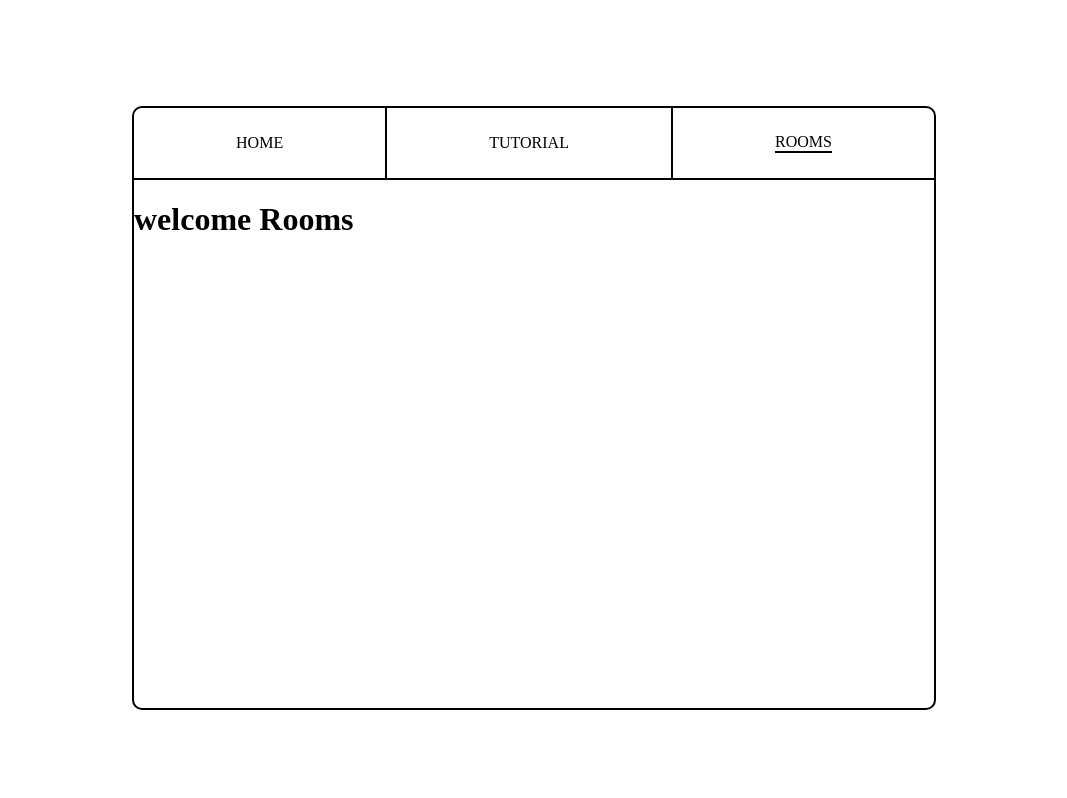
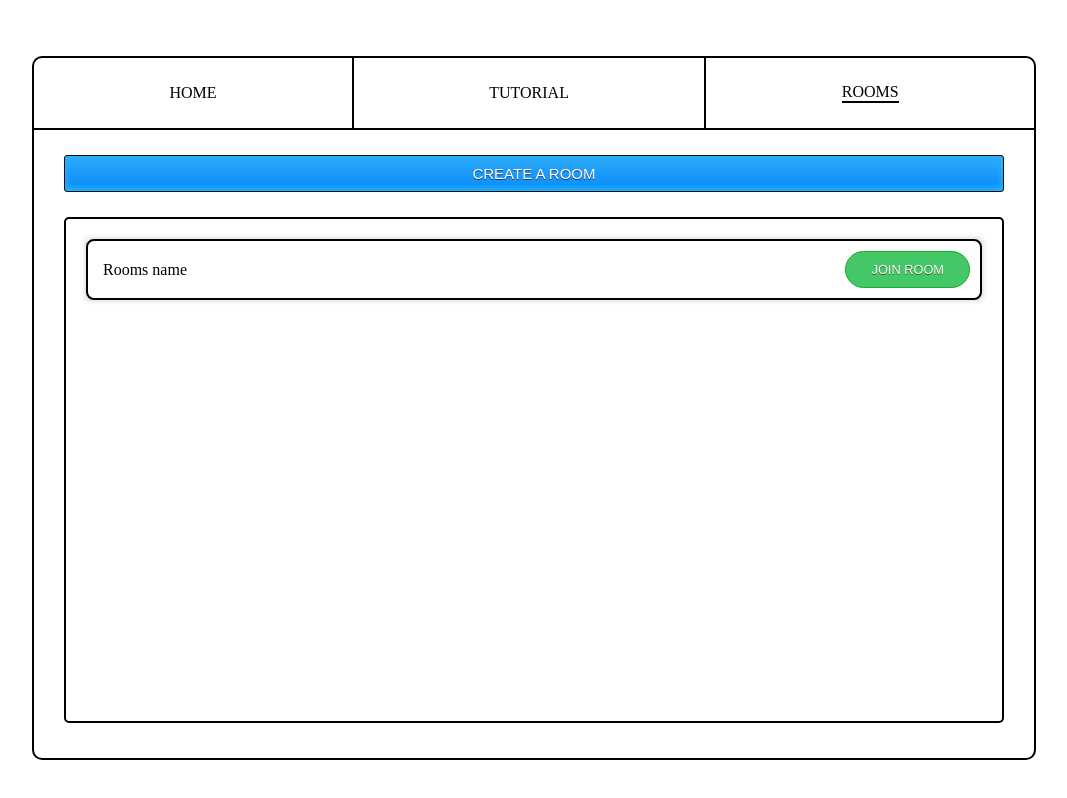
Before and after one commit to mrwanzein/battle_of_the_words, a React (Vite) app: page /rooms in a window 1280 px wide. Shown: the top 798 px of the page, without its empty margins (106-1173 px from the left). Built offline with nearby package versions, Linux system fonts and the light colour scheme.

Commit message:
added html and css for rooms, small refatoring

```diff
--- a/src/App.jsx
+++ b/src/App.jsx
@@ -5,9 +5,6 @@ import HomePage from "./components/home/HomePage";
 import Home from "./components/home/Home";
 import Tutorial from "./components/home/Tutorial";
 import Rooms from "./components/home/Rooms";
-import io from "socket.io-client";
-
-// const socket = io("http://localhost:3000");
 
 function App() {
   return (
--- a/src/components/home/HomePage.jsx
+++ b/src/components/home/HomePage.jsx
@@ -56,8 +56,10 @@ const HomePage = () => {
 export default HomePage;
 
 const HomePageArea = styled.div`
-    height: 600px;
-    width: 800px;
+    display: flex;
+    flex-direction: column;
+    height: 700px;
+    width: 1000px;
     border: 2px solid black;
     border-radius: 10px;
 `
--- /dev/null
+++ b/src/components/home/Room.jsx
@@ -0,0 +1,47 @@
+import styled from "styled-components";
+import { JoinRoomButtonGeneric } from "../shared_styles/sharedStyles";
+
+const Room = () => {
+    return (
+        <RoomWrapper>
+            <RoomContentWrapper>
+                <HostAndOpponentWrapper>
+                    <RoomsName>Rooms name</RoomsName>
+                </HostAndOpponentWrapper>
+
+                <JoinRoomButtonRoomsArea>JOIN ROOM</JoinRoomButtonRoomsArea>
+            </RoomContentWrapper>
+        </RoomWrapper>
+    )
+}
+
+export default Room;
+
+const RoomWrapper = styled.div`
+    margin: 20px;
+    border: 2px solid black;
+    border-radius: 8px;
+`
+
+const RoomContentWrapper = styled.div`
+    display: flex;
+    -webkit-box-shadow: 0px 0px 6px 2px rgba(0,0,0,0.2);
+    box-shadow: 0px 0px 6px 2px rgba(0,0,0,0.2);
+`
+
+const HostAndOpponentWrapper = styled.div`
+    display: flex;
+    justify-content: center;
+    align-items: center;
+`
+
+const JoinRoomButtonRoomsArea = styled(JoinRoomButtonGeneric)`
+    margin: 10px;
+    margin-left: auto;
+    font-size: .8em;
+    padding: 10px 25px;
+`
+
+const RoomsName = styled.span`
+    margin: 0 15px;
+`
--- a/src/components/home/Rooms.jsx
+++ b/src/components/home/Rooms.jsx
@@ -1,7 +1,29 @@
+import styled from "styled-components";
+import Room from "./Room";
+import { GenericButton } from "../shared_styles/sharedStyles";
+
 const Rooms = () => {
     return (
-        <h1>welcome Rooms</h1>
+        <>
+            <CreateRoomButton>CREATE A ROOM</CreateRoomButton>
+            <RoomsWrapper>
+                <Room />
+            </RoomsWrapper>
+        </>
     )
 }
 
 export default Rooms;
+
+const CreateRoomButton = styled(GenericButton)`
+    margin: 25px 30px;
+`
+
+const RoomsWrapper = styled.div`
+    margin: 35px 30px;
+    margin-top: 0;
+    flex: 1;
+    border: 2px solid black;
+    border-radius: 5px;
+    overflow-y: scroll;
+`
--- a/src/components/shared_styles/sharedStyles.js
+++ b/src/components/shared_styles/sharedStyles.js
@@ -21,3 +21,53 @@ export const MakeWholeDivAsLink = styled.span`
         opacity: 0.40;
     }
 `
+
+export const GenericButton = styled.button`
+    box-shadow: inset 0px -3px 7px 0px #29bbff;
+	background: linear-gradient(to bottom, #2dabf9 5%, #0688fa 100%);
+	background-color: #2dabf9;
+	border-radius: 3px;
+	border: 1px solid #0b0e07;
+    cursor: pointer;
+	color: #ffffff;
+	display: inline-block;
+	font-family: Arial;
+	font-size: 15px;
+	padding: 9px 23px;
+	text-decoration: none;
+	text-shadow: 0px 1px 0px #263666;
+
+    &:hover {
+        background: linear-gradient(to bottom, #0688fa 5%, #2dabf9 100%);
+	    background-color: #0688fa;
+    }
+
+    &:active {
+        position: relative;
+	    top: 1px;
+    }
+`
+
+export const JoinRoomButtonGeneric = styled.button`
+    background-color:#44c767;
+	border-radius:28px;
+	border:1px solid #18ab29;
+	display:inline-block;
+	cursor:pointer;
+	color:#ffffff;
+	font-family:Arial;
+	font-size:17px;
+	padding:16px 31px;
+	text-decoration:none;
+	text-shadow:0px 1px 0px #2f6627;
+
+    &:hover {
+        background: linear-gradient(to bottom, #0688fa 5%, #2dabf9 100%);
+	    background-color: #0688fa;
+    }
+
+    &:active {
+        position: relative;
+	    top: 1px;
+    }
+`
--- /dev/null
+++ b/src/services/socket.js
@@ -0,0 +1,3 @@
+import io from "socket.io-client";
+
+// export const socket = io("http://localhost:3000");
```
